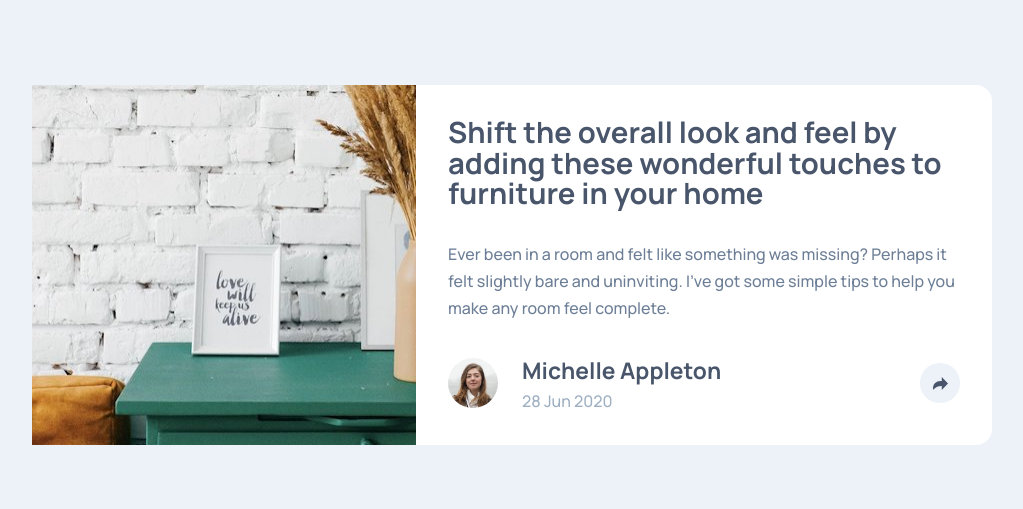
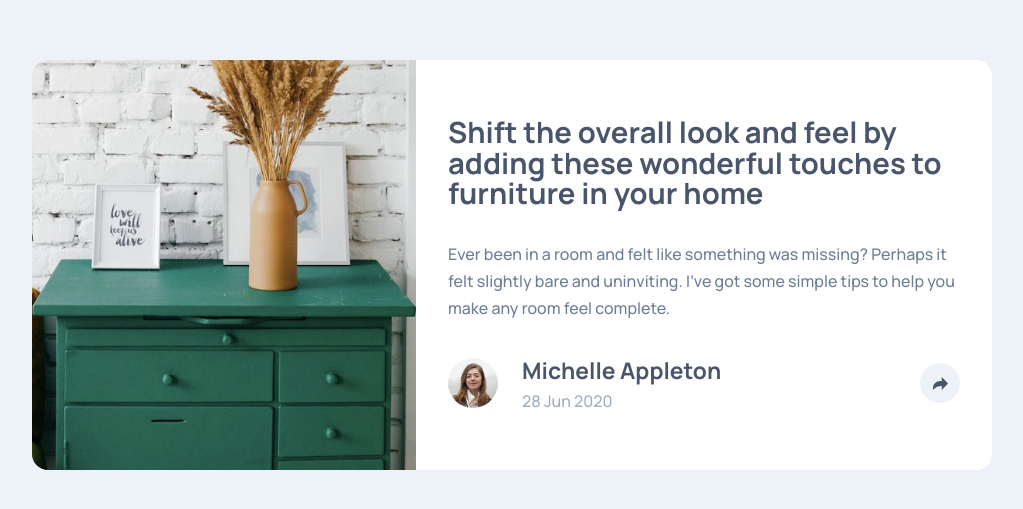
Before and after one commit to kjoudah/article-preview-component, a plain HTML site: page index.html in a window 1280 px wide. Shown: the part 151-660 px from the top of the page, without its empty margins (128-1151 px from the left). Drawn offline with Linux system fonts and the light colour scheme.

Commit message:
fixed image size

```diff
--- a/app/css/main.scss
+++ b/app/css/main.scss
@@ -30,10 +30,12 @@ body {
 }
 
 .article__icon {
-  background: url(../../images/drawers.jpg);
-  height: 40%;
+  background: url(../../images/drawers.jpg) no-repeat center/cover;
+  width: 100%;
+  min-height: 21em;
   @media (min-width: 75rem) {
     height: 100%;
+    border-radius: 1rem 0 0 1rem;
   }
 }
 
@@ -42,6 +44,7 @@ body {
   flex-direction: column;
   gap: 2rem;
   padding: 2rem 0;
+  justify-content: center;
 }
 
 .article__container > * {
--- a/index.html
+++ b/index.html
@@ -19,9 +19,7 @@
   <body>
     <main>
       <article class="article__card">
-        <div class="article__icon">
-          <!-- <img src="./images/drawers.jpg" alt="Drawers image" /> -->
-        </div>
+        <div class="article__icon"></div>
         <div class="article__container">
           <h2 class="article__title">
             Shift the overall look and feel by adding these wonderful touches to
```
Also changed, not shown: app/css/main.css.
